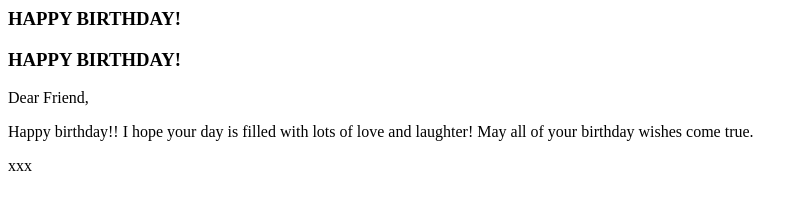
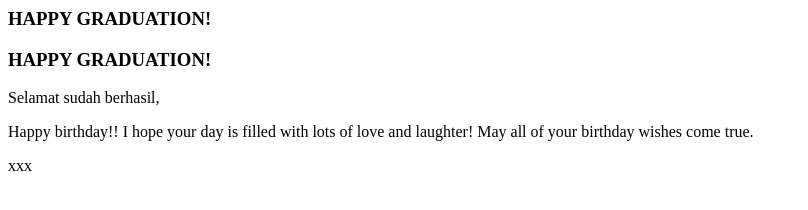
Before and after one commit to aspurirahmadhani/graduation, a plain HTML site: page index.html in a window 1280 px wide. Shown: the whole page, without its empty margins (0-808 px from the left). Drawn offline with Linux system fonts and the light colour scheme.

Commit message:
Update index.html

```diff
--- a/index.html
+++ b/index.html
@@ -1,5 +1,5 @@
 <div class="birthdayCard">
-    <div class="cardFront"><h3 class="happy">HAPPY BIRTHDAY!</h3>
+    <div class="cardFront"><h3 class="happy">HAPPY GRADUATION!</h3>
     <div class="balloons">
       <div class="balloonOne"></div>
       <div class="balloonTwo"></div>
@@ -8,8 +8,8 @@
     </div>
     </div>
       <div class="cardInside">
-        <h3 class="back">HAPPY BIRTHDAY!</h3>
-        <p>Dear Friend,</p>
+        <h3 class="back">HAPPY GRADUATION!</h3>
+        <p>Selamat sudah berhasil,</p>
         <p>Happy birthday!! I hope your day is filled with lots of love and laughter! May all of your birthday wishes come true.</p>
         <p class="name">xxx</p>
       </div>
```
